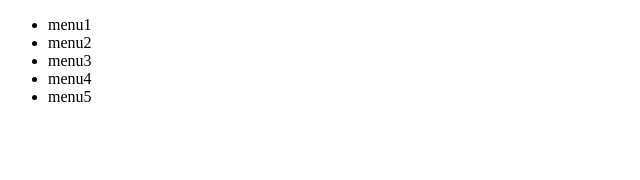
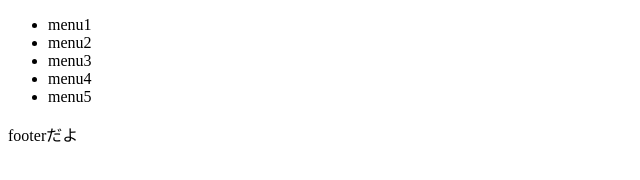
Before and after one commit to jazttijaztti/momostudy, a plain HTML site: page index.html in a window 1280 px wide. Shown: the full height of the page, 0-640 px from the left. Drawn offline with Linux system fonts and the light colour scheme.

Commit message:
footer開発したよ

```diff
--- a/index.html
+++ b/index.html
@@ -15,6 +15,8 @@
     </ul>
   </header>
   <main></main>
-  <footer></footer>
+  <footer>
+    footerだよ
+  </footer>
 </body>
 </html>
```
